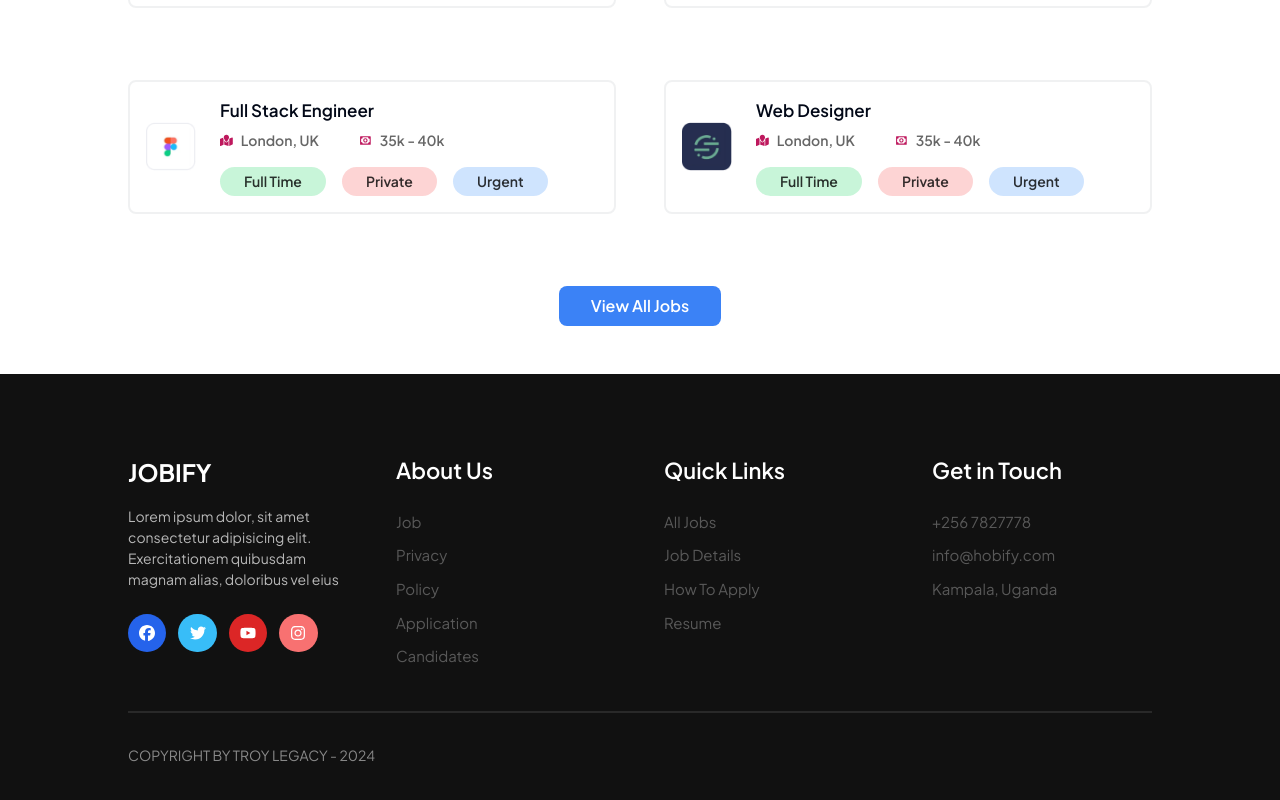
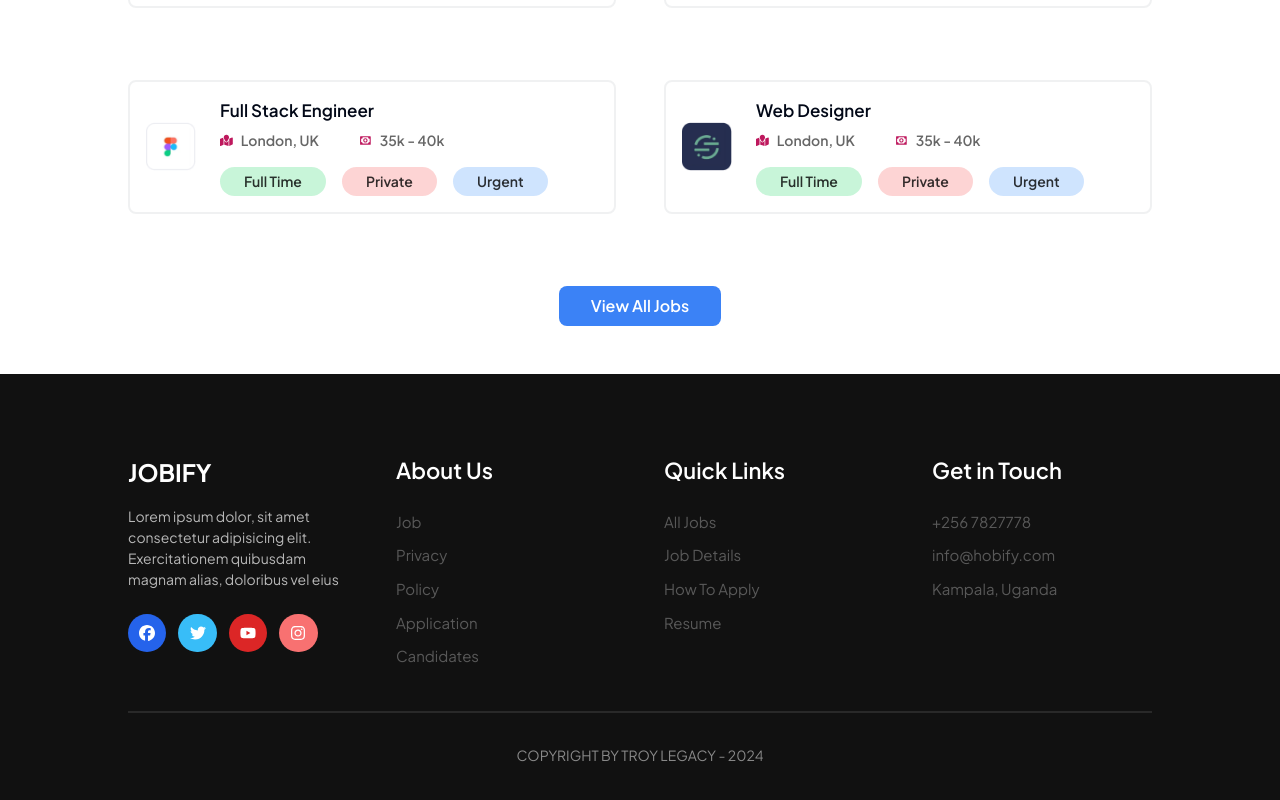
Before and after one commit to TroyMoses/job-portal, a Next.js app: page / in a window 1280 px wide. Shown: the part 1954-2754 px from the top of the page. Built offline with nearby package versions, Linux system fonts and the light colour scheme; no server answers.

Commit message:
scroll to top

```diff
--- a/src/components/home/Footer.tsx
+++ b/src/components/home/Footer.tsx
@@ -91,7 +91,7 @@ const Footer = () => {
 
       </div>
 
-      <h1 className="mt-[2rem] text-[14px] w-[80%] mx-auto text-white opacity-50">
+      <h1 className="mt-[2rem] text-[14px] w-[80%] text-center mx-auto text-white opacity-50">
         COPYRIGHT BY TROY LEGACY - 2024
       </h1>
     </div>
```
Also changed, not shown: src/components/helpers/ScrollToTop.tsx (added).
